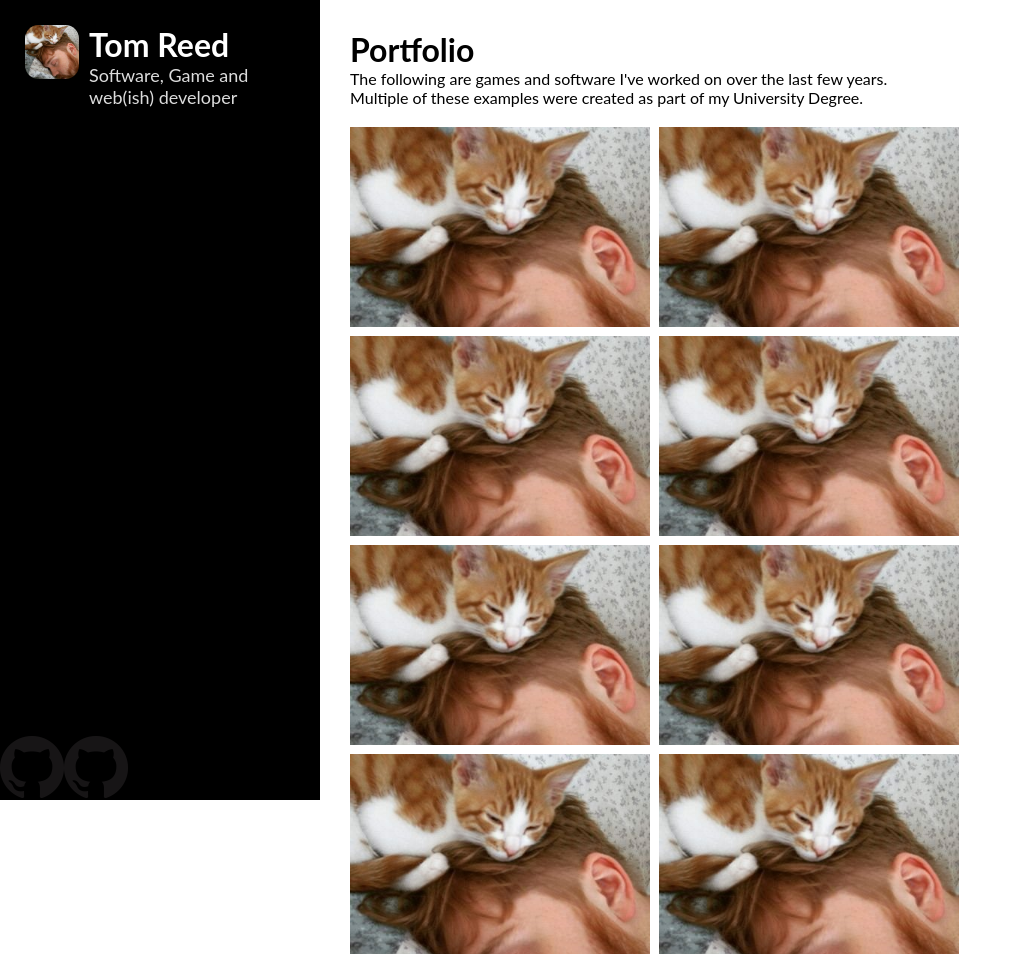
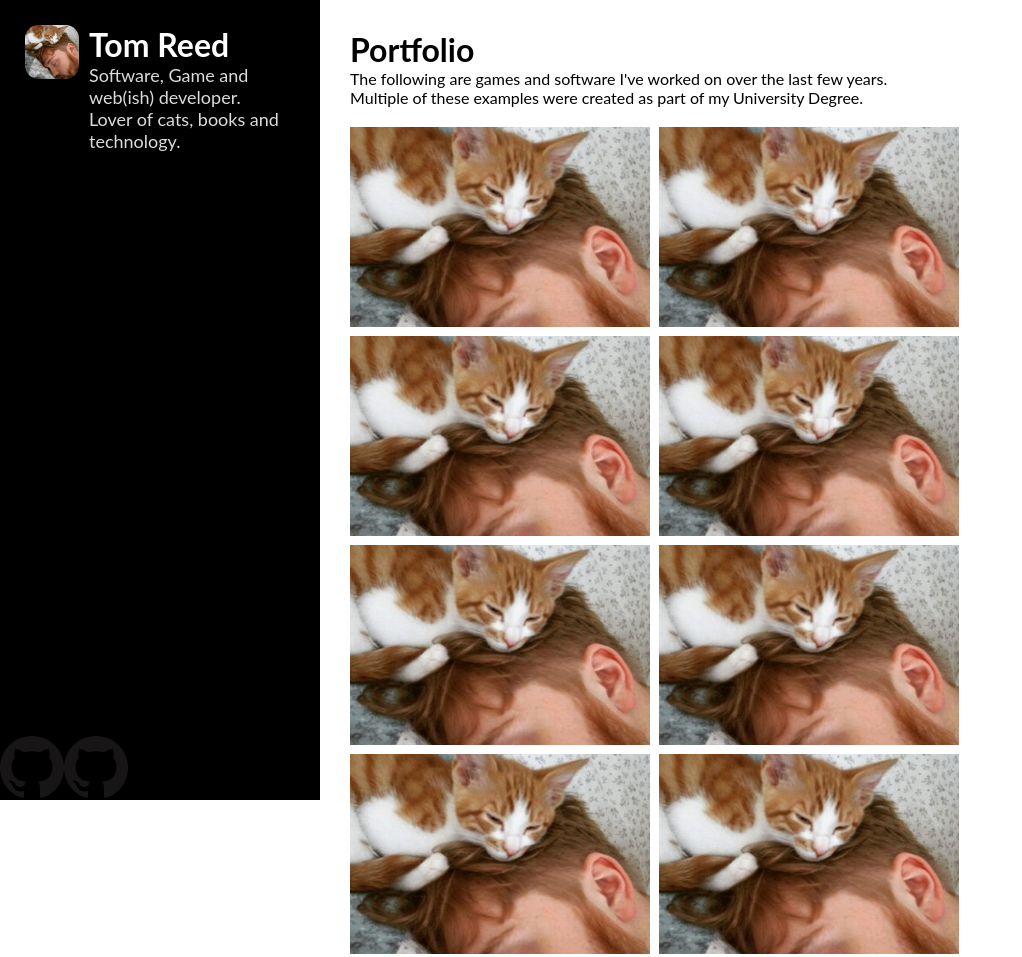
Before and after one commit to TReed1104/TReed1104.github.io, a plain HTML site: page index.html in a window 1280 px wide. Shown: the top 957 px of the page, without its empty margins (0-1022 px from the left). Drawn offline with Linux system fonts and the light colour scheme.

Commit message:
Minor formatting changes for <p>s

```diff
--- a/index.html
+++ b/index.html
@@ -19,7 +19,10 @@
 			<img src="content/muh_face.jpg"/>
 			<div class="about">
 				<h1>Tom Reed</h1>
-				<p>Software, Game and web(ish) developer</p>
+				<p>
+					Software, Game and web(ish) developer.
+					Lover of cats, books and technology.
+				</p>
 			</div>
 		</div>
 		<div class="socials">
@@ -37,7 +40,8 @@
 			<!-- Portfolio body of content, here is where all my actual portfolio work goes -->
 			<div class="region">
 				<h1>Portfolio</h1>
-				<p>The following are games and software I've worked on over the last few years.
+				<p>
+					The following are games and software I've worked on over the last few years.
 					<br>Multiple of these examples were created as part of my University Degree.
 				</p>
 				<div class="examples">
@@ -110,17 +114,14 @@
 					<h2>Computer Technician</h2>
 					<p>
 						<b>Duration:</b> May 2016 - Current
-
 					</p>
 					<h2>Game Jams and Hackathon organisation </h2>
 					<p>
 						<b>Duration:</b> September 2014 - Current
-
 					</p>
 					<h2>Module Demonstrator</h2>
 					<p>
 						<b>Duration:</b> September 2015 - May 2016
-
 					</p>
 				</div>
 			</div>
@@ -129,7 +130,8 @@
 				<div class="education">
 					<h1>Education</h1>
 					<h2>University of Lincoln</h2>
-					<p><b>Games Computing (MComp):</b> Distinction
+					<p>
+						<b>Games Computing (MComp):</b> Distinction
 						<br><b>Games Computing (BSc):</b> 1:1
 						<br><b>Awards:</b> The School of Computer Science’s Award for Outstanding Achievement.
 					</p>
```
